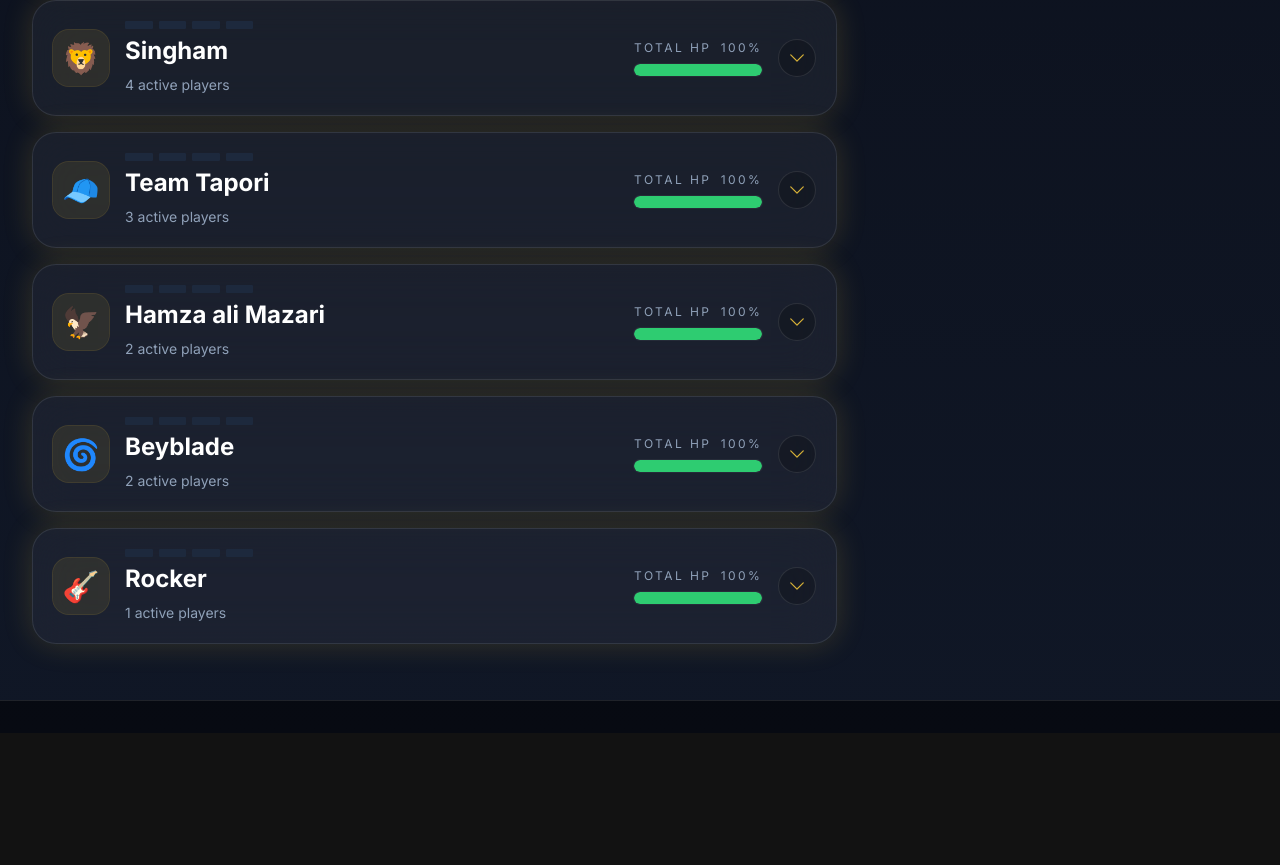
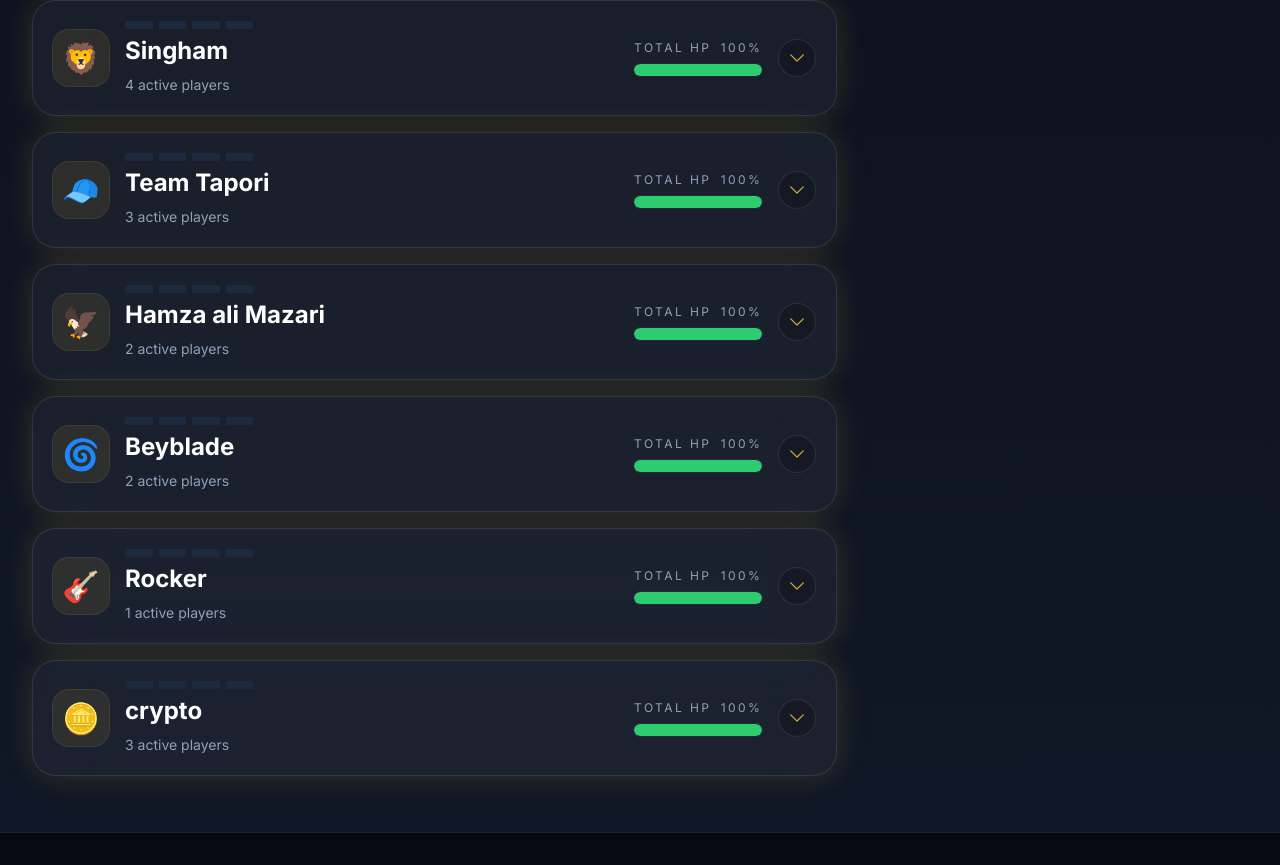
Before and after one commit to Akshatsah04/crown-conquest, a React (Vite) app: page /dashboard in a window 1280 px wide. Shown: the part 1476-2341 px from the top of the page. Before the commit the page ends 2209 px from the top, so only its background shows below. Built offline with nearby package versions, Linux system fonts and the light colour scheme.

Commit message:
added team cypto

```diff
--- a/src/data/teams.js
+++ b/src/data/teams.js
@@ -117,4 +117,18 @@ export const teamsData = [
       { id: 901, name: 'Vritika Trivedi', status: 'active' },
     ],
   },
+  {
+    id: 10,
+    name: 'crypto',
+    totalHP: 100,
+    maxHP: 100,
+    jewels: 0,
+    icon: '🪙',
+    crownHolder: false,
+    players: [
+      { id: 1001, name: 'Ansh', status: 'active' },
+      { id: 1002, name: 'Madhav', status: 'active' },
+      { id: 1003, name: 'Rishab', status: 'active' },
+    ],
+  },
 ]
```
